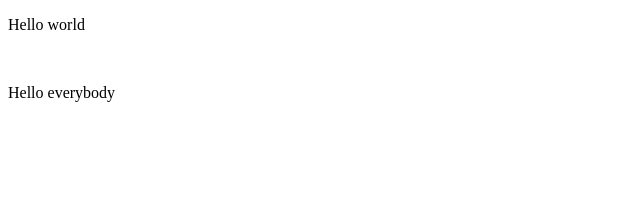
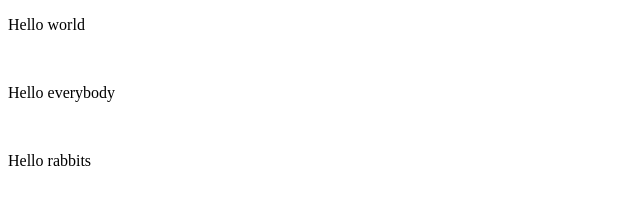
Before and after one commit to CTYPM/git-repo, a plain HTML site: page Index.html in a window 1280 px wide. Shown: the whole page, without its empty margins (0-640 px from the left). Drawn offline with Linux system fonts and the light colour scheme.

Commit message:
Привет зайцы

```diff
--- a/Index.html
+++ b/Index.html
@@ -8,5 +8,7 @@
 	<p>Hello world</p>
 	<br>
 	<p>Hello everybody</p>
+	<br>
+	<p>Hello rabbits</p>
 </body>
 </html>
```
